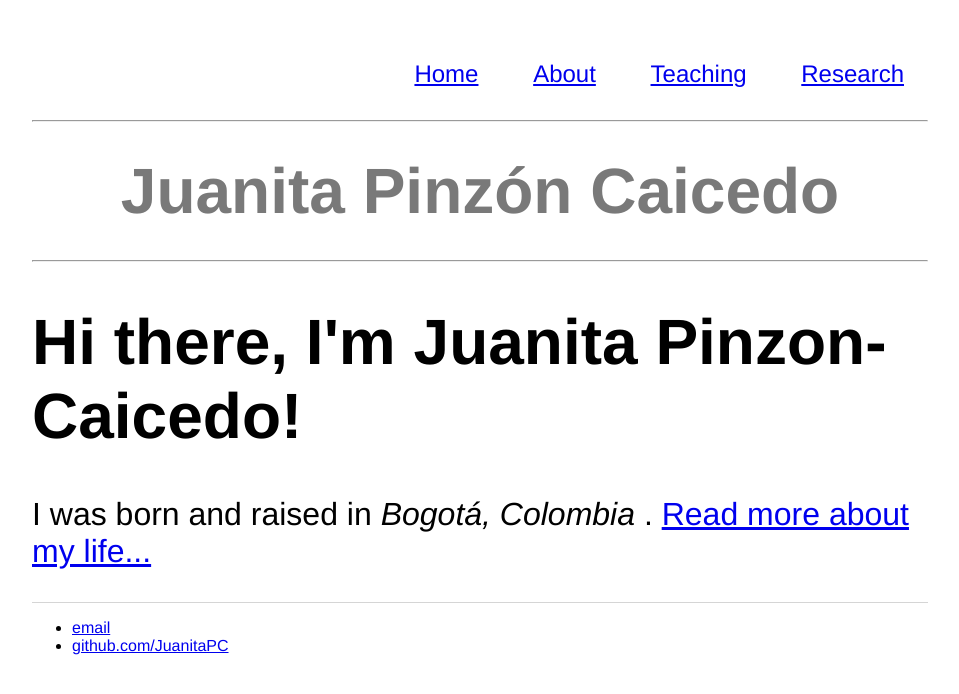
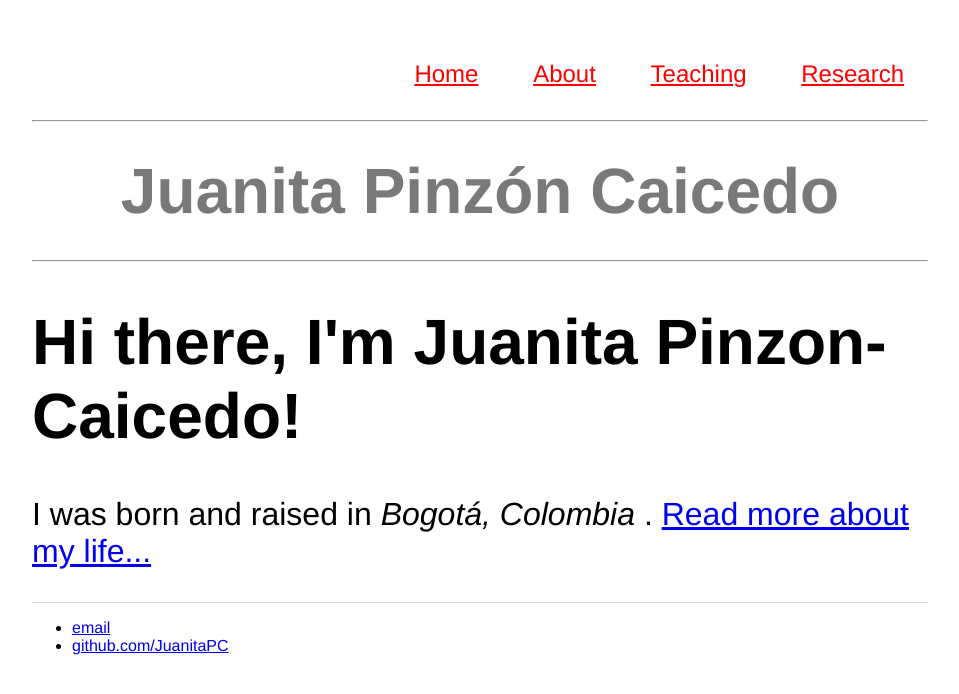
Before and after one commit to JuanitaPC/JuanitaPC.github.io, a Jekyll site: the page built from index.html, in a window 1280 px wide. Shown: the top 694 px of the page, without its empty margins (160-1119 px from the left). Built offline with Jekyll 4.4.1, drawn with Linux system fonts in a browser that asks for light colours.

Commit message:
Update main.css

```diff
--- a/css/main.css
+++ b/css/main.css
@@ -27,5 +27,7 @@ nav ul{
 nav ul li{
 	display: inline;
 	padding: 1em;
-	color: red;
 }
+nav ul li a{
+		color: red;
+}
```
